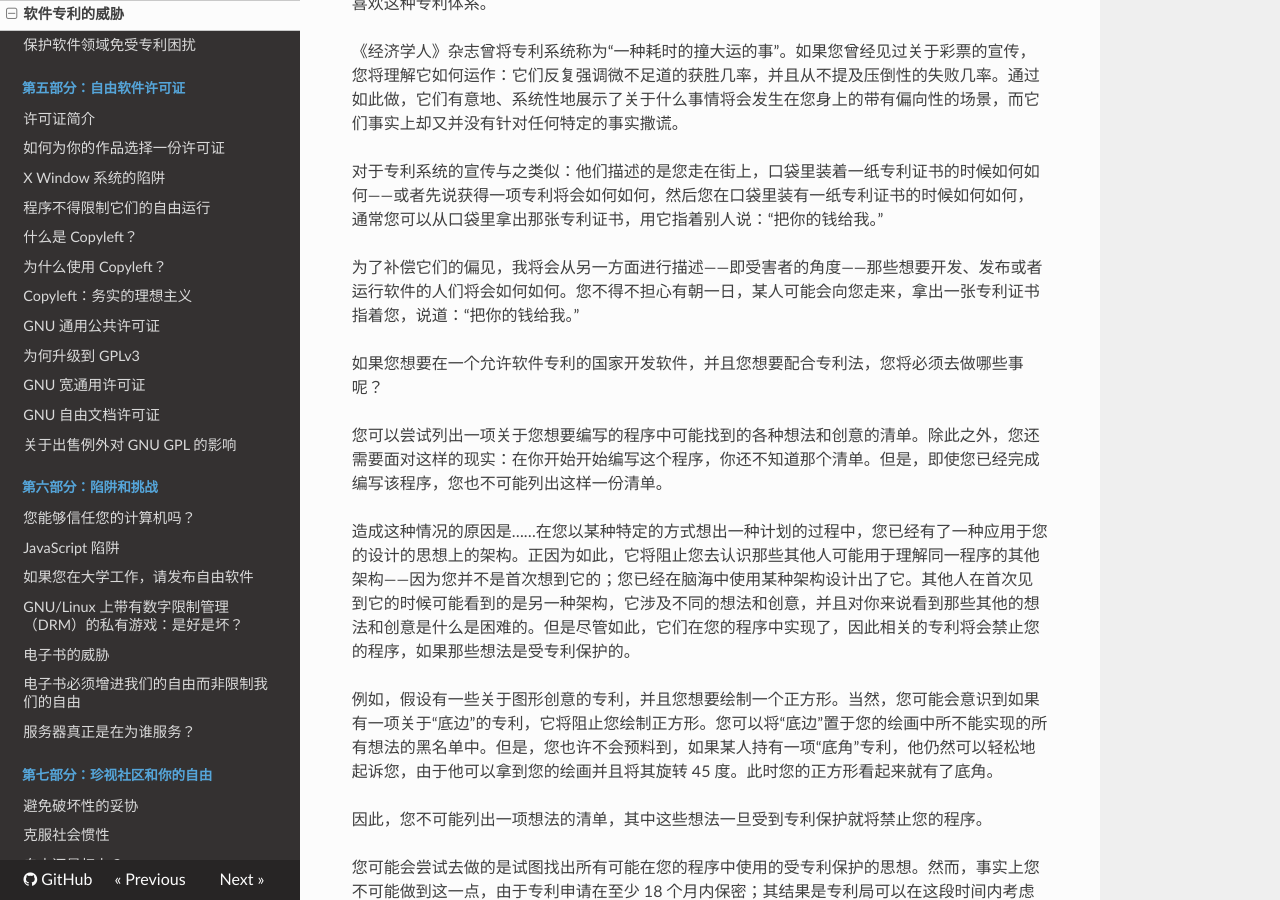
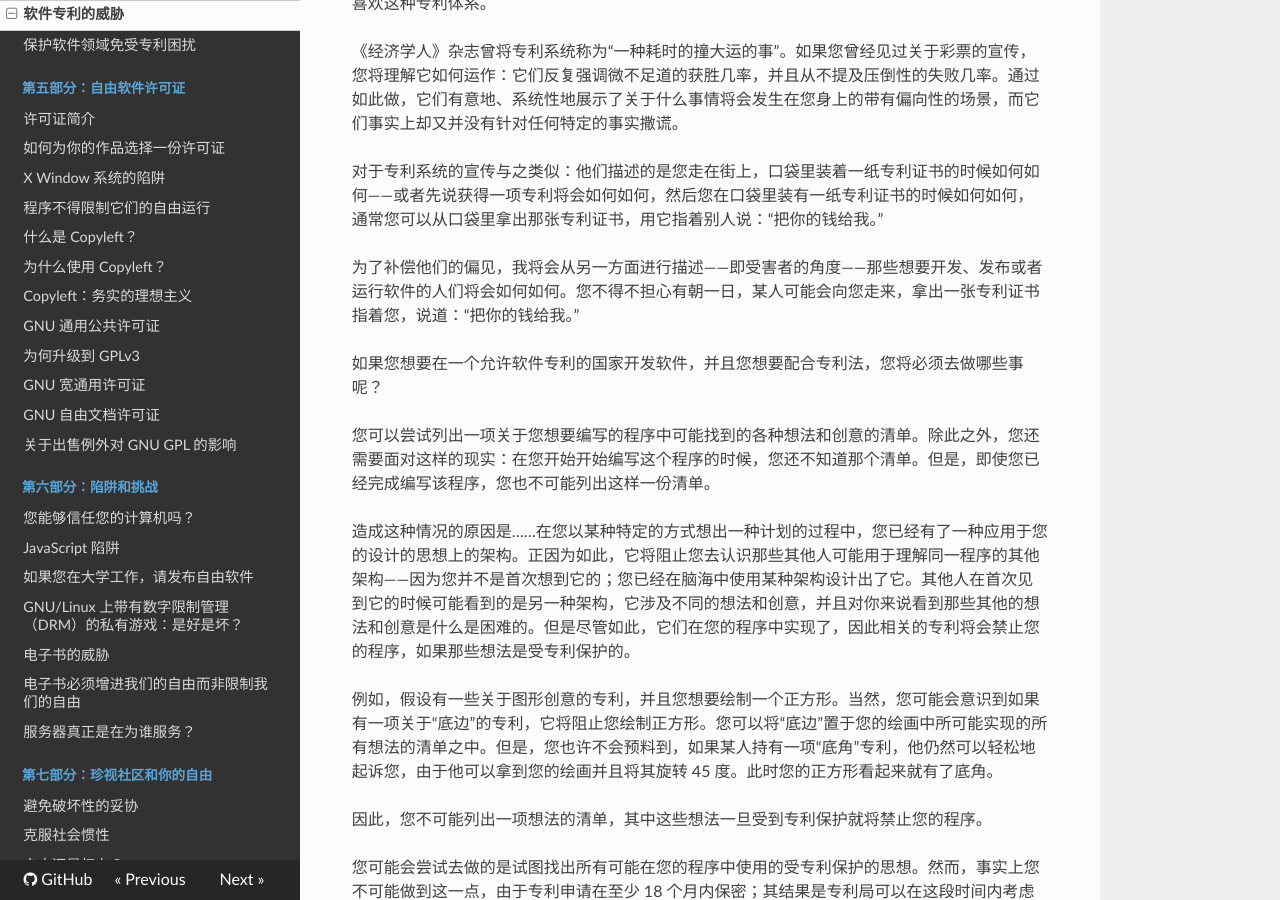
Before and after one commit to beijinglug/fsfs-zh, an MkDocs documentation site: the page built from docs/danger-of-software-patents.md, in a window 1280 px wide and 900 px high, scrolled down 1107 px. Built offline with MkDocs 1.6.1, drawn with Linux system fonts in a browser that asks for light colours; nearby versions of some CDN libraries; old or Windows-style settings are respelled for this version of MkDocs; some of the changed text lies outside the part shown.

Commit message:
Minor changes by Nadebula
Thank the proofreader for correcting a few translation errors.

```diff
--- a/docs/danger-of-software-patents.md
+++ b/docs/danger-of-software-patents.md
@@ -23,15 +23,15 @@
 
 对于专利系统的宣传与之类似：他们描述的是您走在街上，口袋里装着一纸专利证书的时候如何如何——或者先说获得一项专利将会如何如何，然后您在口袋里装有一纸专利证书的时候如何如何，通常您可以从口袋里拿出那张专利证书，用它指着别人说：“把你的钱给我。”
 
-为了补偿它们的偏见，我将会从另一方面进行描述——即受害者的角度——那些想要开发、发布或者运行软件的人们将会如何如何。您不得不担心有朝一日，某人可能会向您走来，拿出一张专利证书指着您，说道：“把你的钱给我。”
+为了补偿他们的偏见，我将会从另一方面进行描述——即受害者的角度——那些想要开发、发布或者运行软件的人们将会如何如何。您不得不担心有朝一日，某人可能会向您走来，拿出一张专利证书指着您，说道：“把你的钱给我。”
 
 如果您想要在一个允许软件专利的国家开发软件，并且您想要配合专利法，您将必须去做哪些事呢？
 
-您可以尝试列出一项关于您想要编写的程序中可能找到的各种想法和创意的清单。除此之外，您还需要面对这样的现实：在你开始开始编写这个程序，你还不知道那个清单。但是，即使您已经完成编写该程序，您也不可能列出这样一份清单。
+您可以尝试列出一项关于您想要编写的程序中可能找到的各种想法和创意的清单。除此之外，您还需要面对这样的现实：在您开始开始编写这个程序的时候，您还不知道那个清单。但是，即使您已经完成编写该程序，您也不可能列出这样一份清单。
 
 造成这种情况的原因是……在您以某种特定的方式想出一种计划的过程中，您已经有了一种应用于您的设计的思想上的架构。正因为如此，它将阻止您去认识那些其他人可能用于理解同一程序的其他架构——因为您并不是首次想到它的；您已经在脑海中使用某种架构设计出了它。其他人在首次见到它的时候可能看到的是另一种架构，它涉及不同的想法和创意，并且对你来说看到那些其他的想法和创意是什么是困难的。但是尽管如此，它们在您的程序中实现了，因此相关的专利将会禁止您的程序，如果那些想法是受专利保护的。
 
-例如，假设有一些关于图形创意的专利，并且您想要绘制一个正方形。当然，您可能会意识到如果有一项关于“底边”的专利，它将阻止您绘制正方形。您可以将“底边”置于您的绘画中所不能实现的所有想法的黑名单中。但是，您也许不会预料到，如果某人持有一项“底角”专利，他仍然可以轻松地起诉您，由于他可以拿到您的绘画并且将其旋转 45 度。此时您的正方形看起来就有了底角。
+例如，假设有一些关于图形创意的专利，并且您想要绘制一个正方形。当然，您可能会意识到如果有一项关于“底边”的专利，它将阻止您绘制正方形。您可以将“底边”置于您的绘画中所可能实现的所有想法的清单之中。但是，您也许不会预料到，如果某人持有一项“底角”专利，他仍然可以轻松地起诉您，由于他可以拿到您的绘画并且将其旋转 45 度。此时您的正方形看起来就有了底角。
 
 因此，您不可能列出一项想法的清单，其中这些想法一旦受到专利保护就将禁止您的程序。
 
```
Also changed, not shown: other parts of docs/danger-of-software-patents.md (+1 -1 lines).
